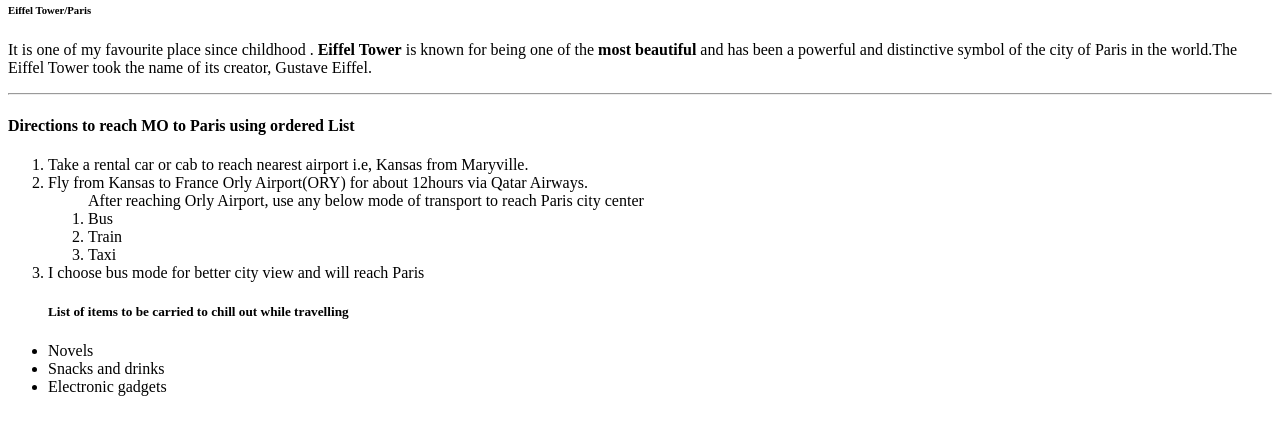
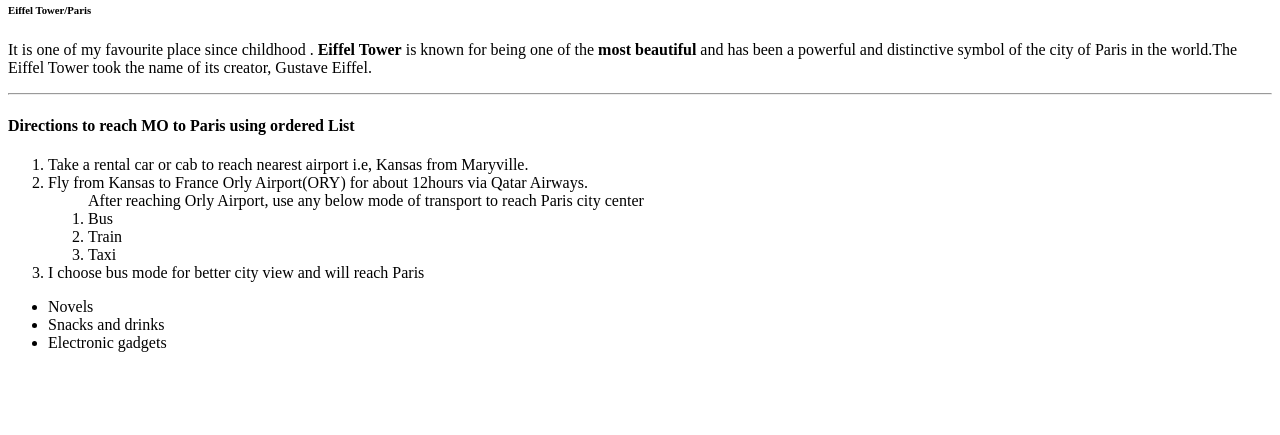
Before and after one commit to 44-563-WebApps-F21/webapps-f21-assignment-3-SaiLavanyaP, a plain HTML site: page index.html in a window 1280 px wide. Shown: the part 79-514 px from the top of the page. Drawn offline with Linux system fonts and the light colour scheme.

Commit message:
updated unordered list

```diff
--- a/index.html
+++ b/index.html
@@ -18,10 +18,8 @@
                <li>Train</li>
                <li>Taxi</li>
             </ol>
-            <li>I choose bus mode for better city view and will reach Paris</li>
-        </ol>
+            <li>I choose bus mode for better city view and will reach Paris</li> </ol>
         <ul>
-            <h5>List of items to be carried to chill out while travelling</h5>
                 <li>Novels</li>
                 <li> Snacks and drinks</li>
                 <li>Electronic gadgets</li>
```
